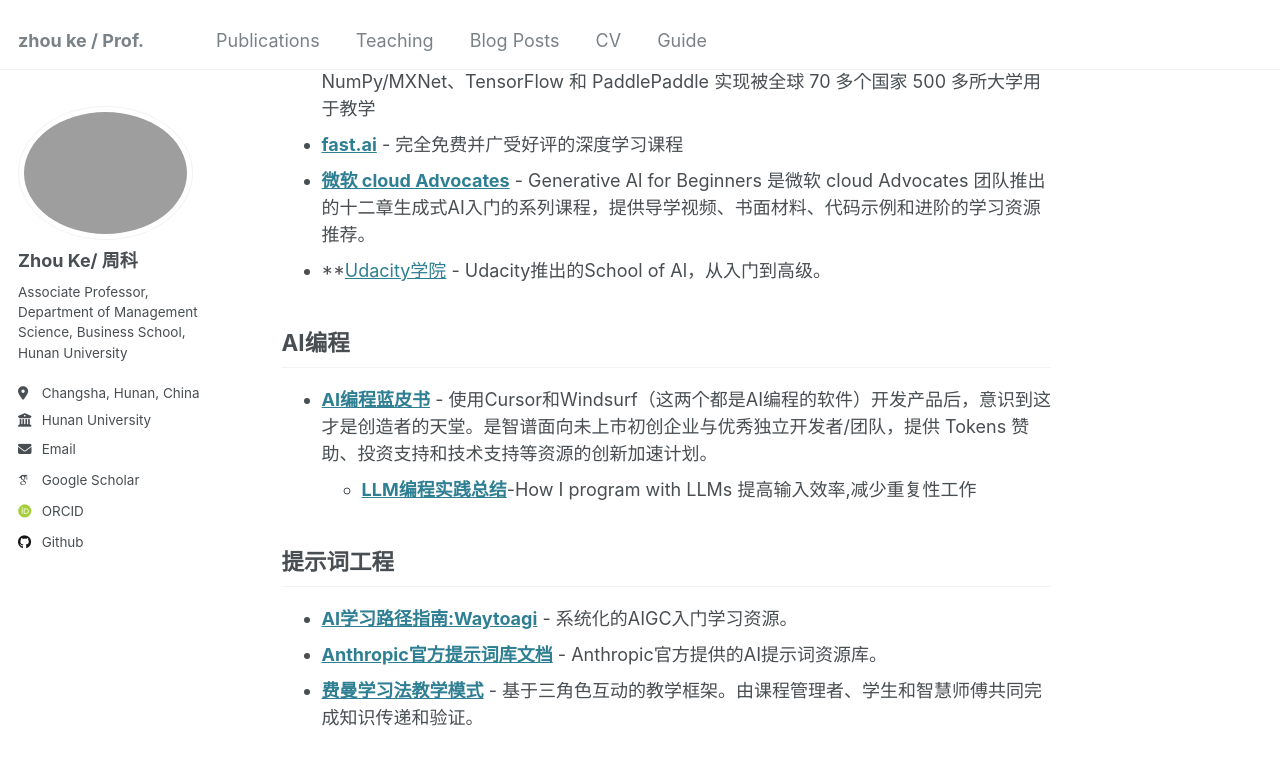
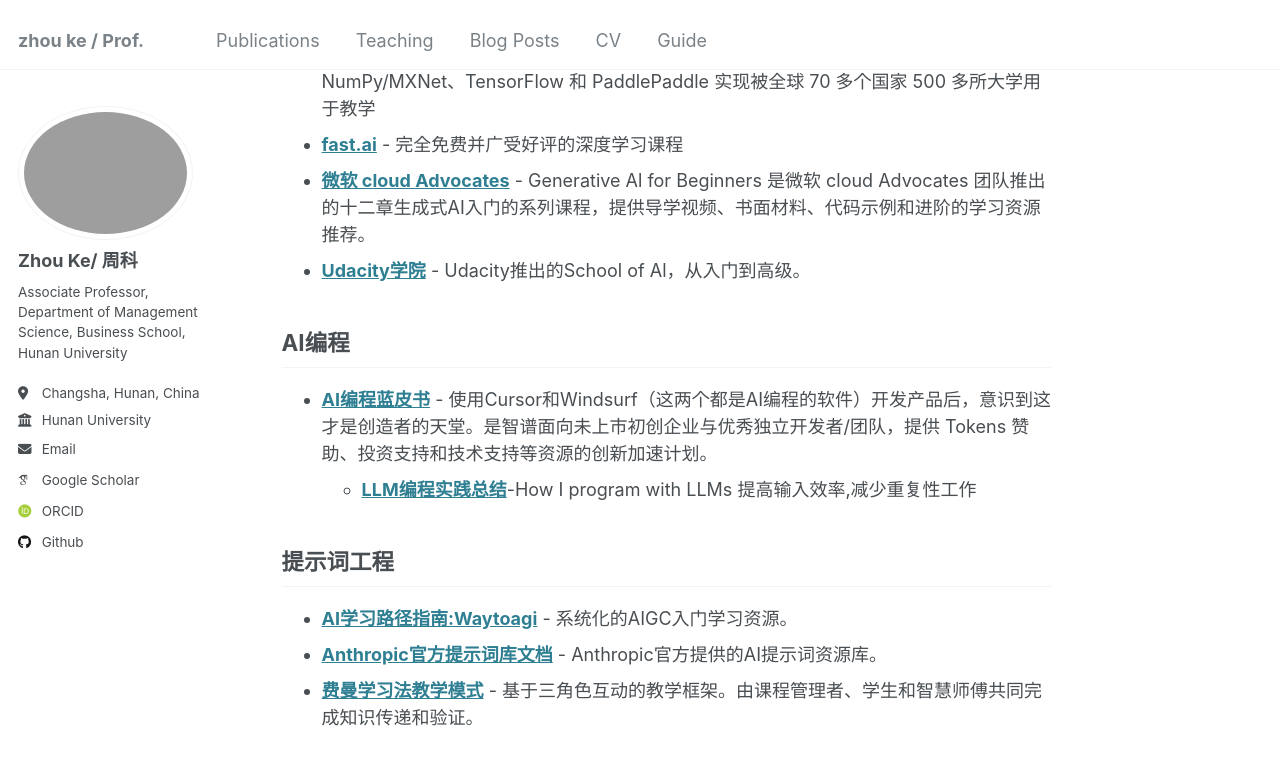
Before and after one commit to hustzhke/hustzhke.github.io, a Jekyll site: the page built from _pages/about.md, in a window 1280 px wide and 900 px high, scrolled down 1467 px. Shown: the top 765 px of the window. Built offline with Jekyll 4.4.1, drawn with Linux system fonts in a browser that asks for light colours; some web fonts are replaced.

```diff
--- a/_pages/about.md
+++ b/_pages/about.md
@@ -47,7 +47,7 @@ CS229：机器学习：系统讲解机器学习的理论和实践
 * **[李沐《动手学深度学习》](https://zh.d2l.ai/)** - 面向中文读者的能运行、可讨论的深度学习教科书含 PyTorch、NumPy/MXNet、TensorFlow 和 PaddlePaddle 实现被全球 70 多个国家 500 多所大学用于教学
 * **[fast.ai](https://www.fast.ai/)** - 完全免费并广受好评的深度学习课程
 * **[微软 cloud Advocates](https://microsoft.github.io/generative-ai-for-beginners/#/)** - Generative Al for Beginners 是微软 cloud Advocates 团队推出的十二章生成式AI入门的系列课程，提供导学视频、书面材料、代码示例和进阶的学习资源推荐。
-* **[Udacity学院](https://www.udacity.com/school/artificial-intelligence**) - Udacity推出的School of Al，从入门到高级。
+* **[Udacity学院](https://www.udacity.com/school/artificial-intelligence**)** - Udacity推出的School of Al，从入门到高级。
 
 
 
```
